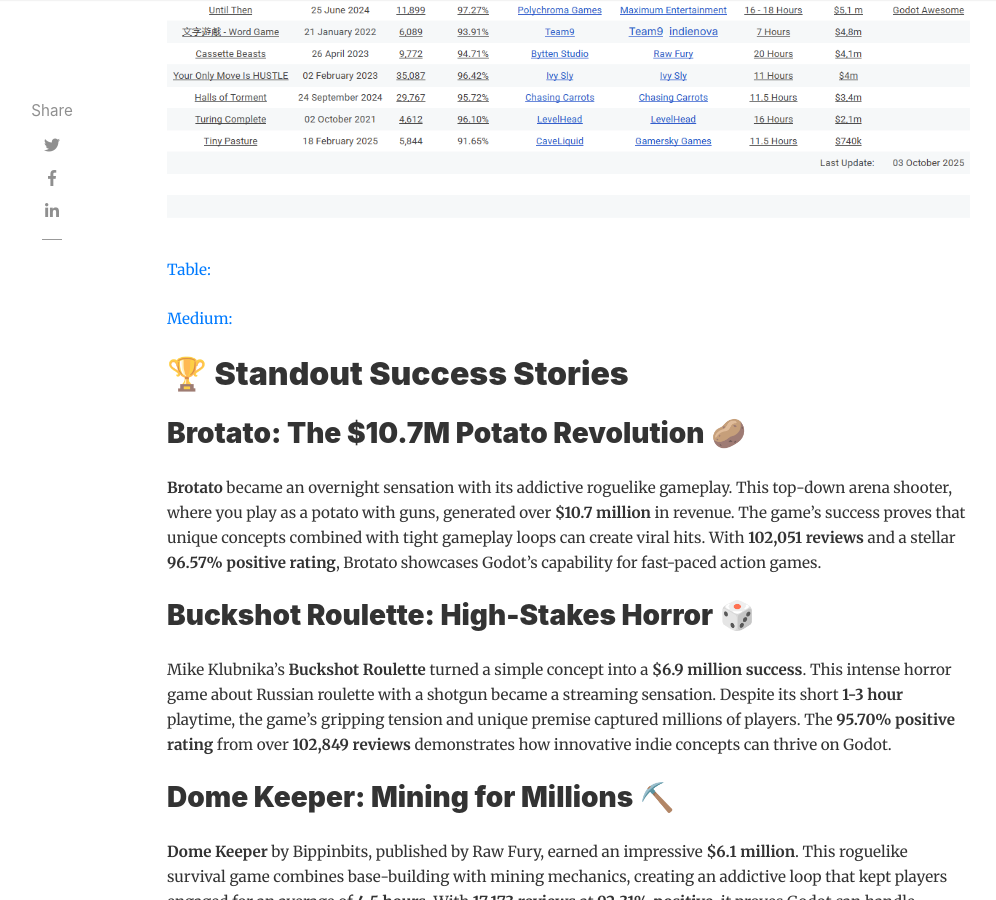
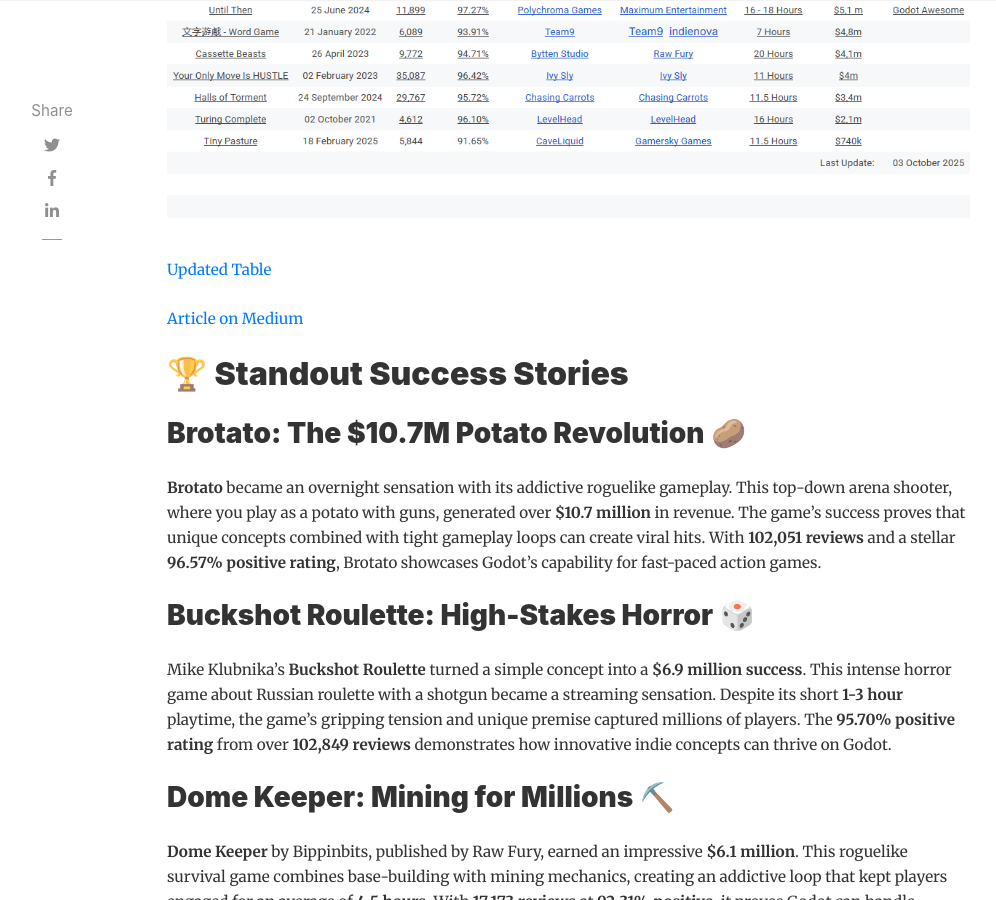
Before and after one commit to godotawesome/godotawesome.github.io, a Jekyll site: the page built from _posts/2025-10-03-godot-games-table.md, in a window 1280 px wide and 900 px high, scrolled down 1387 px. Shown: the whole window, without its empty margins (118-1114 px from the left). Built offline with Jekyll 4.4.1, drawn with Linux system fonts in a browser that asks for light colours; nearby versions of some CDN libraries; comment, search, counter and statistics services are not loaded.

Commit message:
Update 2025-10-03-godot-games-table.md

```diff
--- a/_posts/2025-10-03-godot-games-table.md
+++ b/_posts/2025-10-03-godot-games-table.md
@@ -22,9 +22,9 @@
 
 ![tableImage](https://raw.githubusercontent.com/godotawesome/godotawesome.github.io/refs/heads/main/assets/images/articles/godot-games-table-image.png)
 
-[Table:](https://docs.google.com/spreadsheets/d/1VZ_h91m8FuJxSVeJKQ6N8t1LCOcoRwnyPKqa3R-k7DQ/edit?usp=sharing)
+<a href="https://godotawesome.com/games-made-with-godot-showcase/" target="_blank">Updated Table</a>
 
-[Medium:](https://medium.com/@alihan98ersoy/most-successful-games-made-with-godot-engine-revenue-sales-analysis-2025-9b69af569585?source=godotawesome)
+<a href="https://godotawesome.com/games-made-with-godot-showcase/" target="_blank">Article on Medium</a>
 
 ## 🏆 **Standout Success Stories**
 
```
